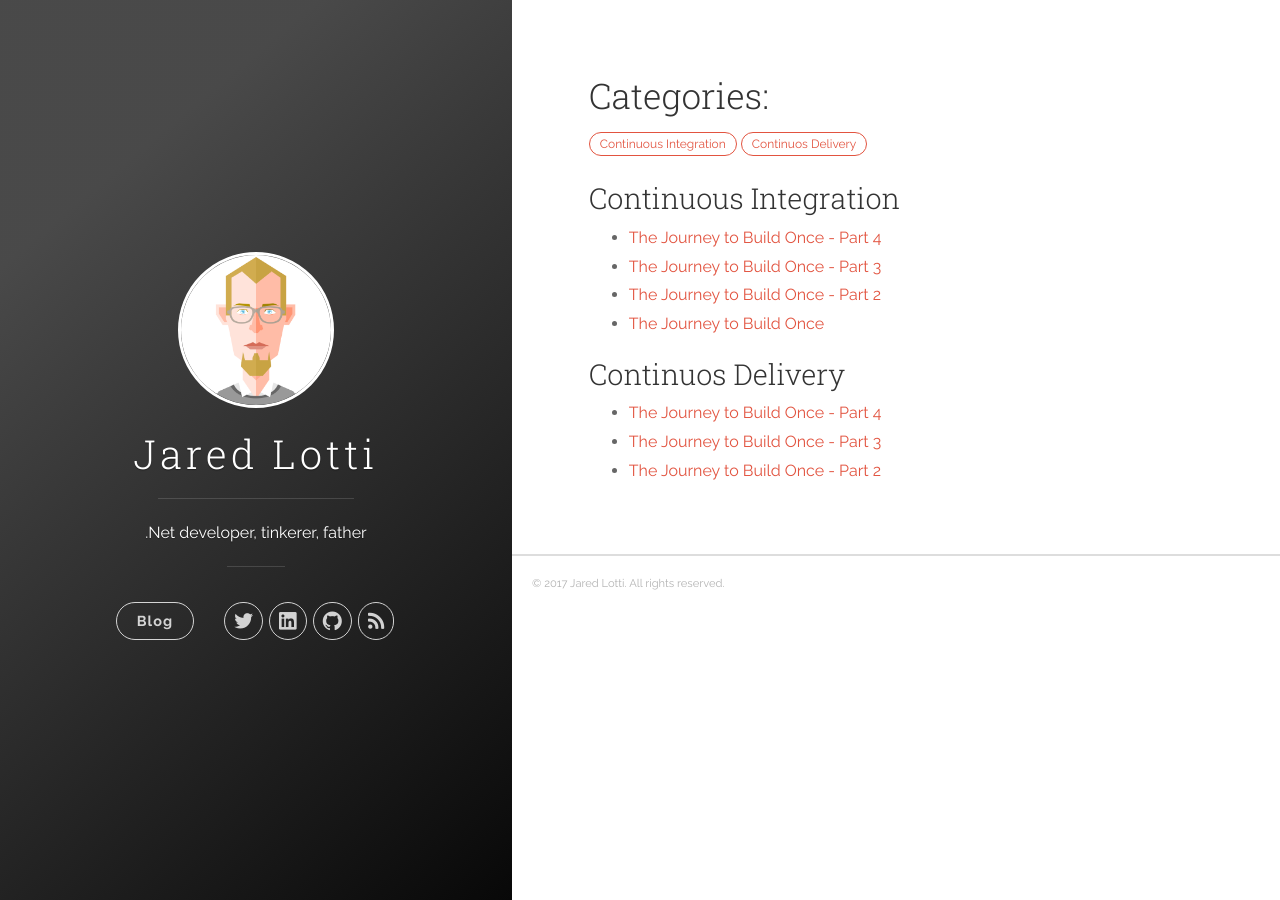
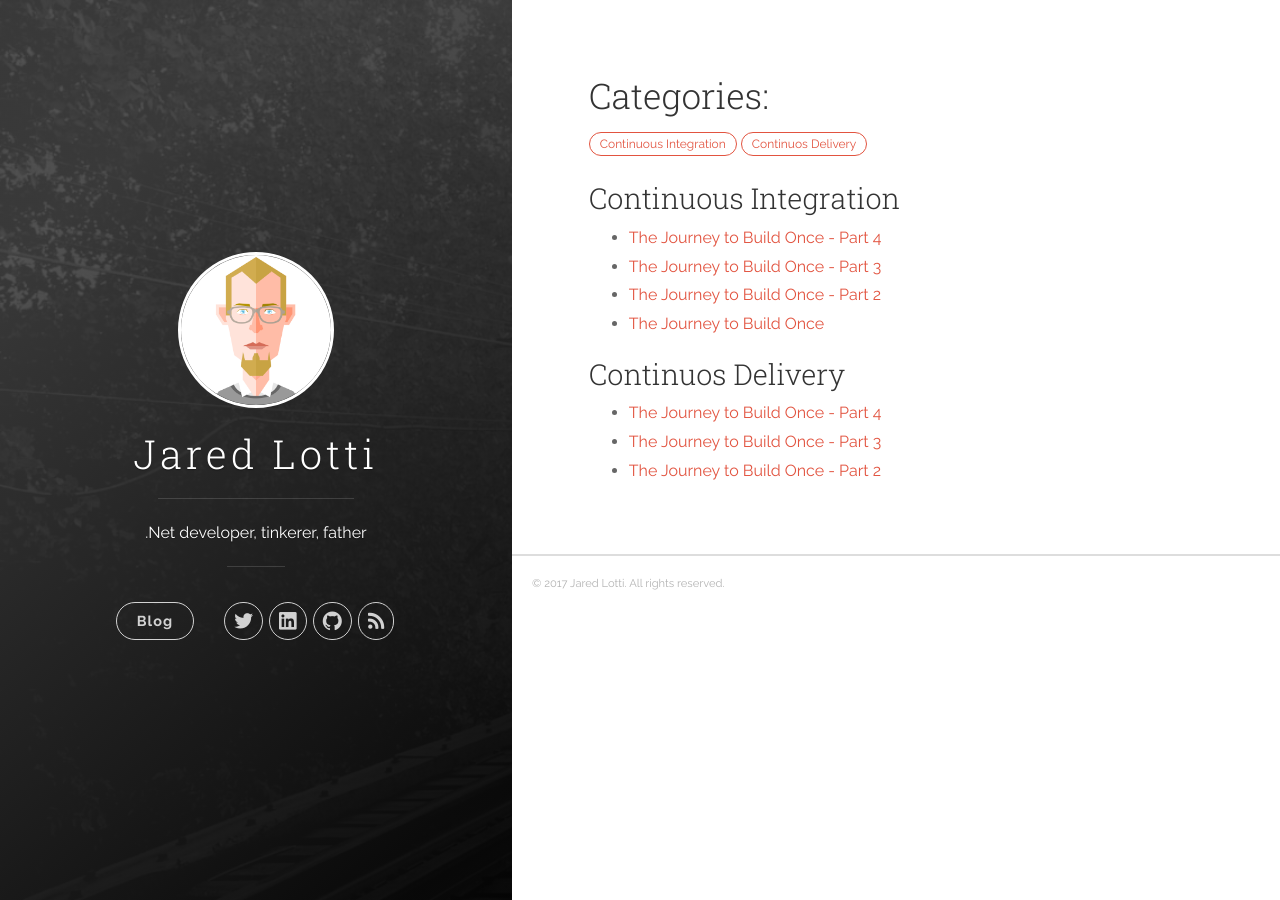
Before and after one commit to Jarlotee/jarlotee.github.io, a Jekyll site: the page built from categories.md, in a window 1280 px wide. Built offline with Jekyll 4.4.1, drawn with Linux system fonts in a browser that asks for light colours; nearby versions of some CDN libraries.

Commit message:
Update header.html

```diff
--- a/_includes/header.html
+++ b/_includes/header.html
@@ -3,7 +3,7 @@
   <i class="icon icon-x-circle btn-mobile-close__icon hidden"></i>
 </span>
 
-<header class="panel-cover" style="background-image: url({{ "images/cover.jpg" | prepend: site.baseurl }})">
+<header class="panel-cover" style="background-image: url({{ "/images/cover.jpg" | prepend: site.baseurl }})">
   <div class="panel-main">
 
     <div class="panel-main__inner panel-inverted">
```
